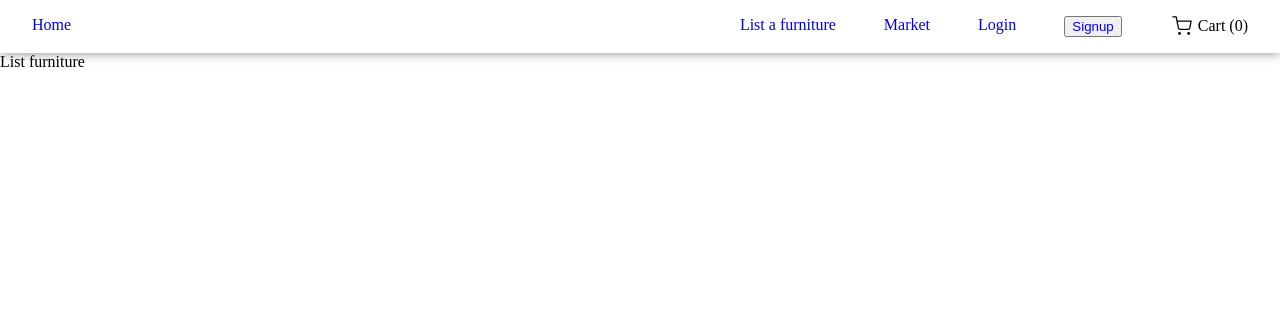
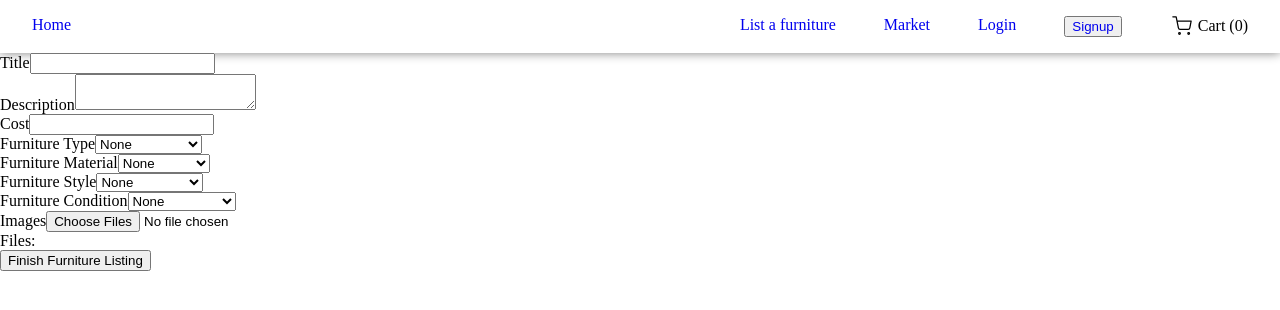
Before and after one commit to Asiandayboy/Antique-Furniture-Ecommerce, a React (Vite) app in the folder frontend/: page /list in a window 1280 px wide. Shown: the top 310 px of the page. Built offline with nearby package versions, Linux system fonts and the light colour scheme.

Commit message:
Add form validation for ListFurniture form

```diff
--- a/frontend/src/pages/ListFurniture.tsx
+++ b/frontend/src/pages/ListFurniture.tsx
@@ -1,11 +1,237 @@
+import { useState } from "react";
 import Navbar from "../components/Navbar";
 
+
+const NONE: string = "None"
+
+
+type FurnitureListing = {
+  title: string,
+  description: string,
+  cost: number,
+  type: string,
+  style: string,
+  condition: string,
+  material: string,
+}
+
+
+function validateForm(
+  listing: FurnitureListing,
+  imageFiles: File[]
+): [err: boolean, keyName: string | null] {
+
+  // validate form field text
+  for (const key in listing) {
+    const value = listing[key as keyof FurnitureListing]
+    switch (typeof value) {
+      case "string":
+        if (value.trim() == "" || value.trim() == NONE) {
+          return [true, key]
+        }
+        break
+      case "number":
+        if (value == 0) {
+          return [true, key]
+        }
+        break
+    }
+  }
+
+  // validate form field images
+  if (imageFiles.length == 0) {
+    return [true, "images"]
+  }
+
+  return [false, null]
+}
+
+
 export default function ListFurniture() {
+  const [listing, setListing] = useState<FurnitureListing>({
+    title: "",
+    description: "",
+    cost: 0,
+    type: NONE,
+    material: NONE,
+    style: NONE,
+    condition: NONE
+  })
+
+  const [imageFiles, setImageFiles] = useState<File[]>([])
+  const [currentFormErr, setCurrentFormErr] = useState<string | null>()
+
+
+
+  function onFormSubmit(e: React.FormEvent<HTMLFormElement>) {
+    e.preventDefault()
+
+    const [ formErr, keyName ] = validateForm(listing, imageFiles)
+
+    if (formErr) {
+      const errStr = keyName![0].toUpperCase() + keyName?.slice(1) // convert keyname to uppercase
+      setCurrentFormErr(errStr)
+    } else {
+      setCurrentFormErr(null)
+
+      const formData = new FormData()
+      formData.append("json_data", JSON.stringify(listing))
+      imageFiles.forEach((file, i) => {
+        formData.append("furniture_images", file)
+      })
+
+
+
+    }
+
+  }
+
+  function handleFileChange(e: React.ChangeEvent<HTMLInputElement>) {
+    if (e.target.files) {
+      setImageFiles(Array.from(e.target.files))
+    }
+  }
+
+
   return (
     <>
       <Navbar />
       <main>
-        List furniture
+        <div>
+          <form className="list-furniture_form" onSubmit={onFormSubmit} encType="multipart/form-data">
+            <div>
+              <label htmlFor="title">Title</label>
+              <input
+                type="text"
+                name="title"
+                title="Title of the furniture listing"
+                value={listing.title}
+                onChange={(e) => {
+                  setListing({...listing, title: e.currentTarget.value})
+                }}
+              />
+            </div>
+            <div>
+              <label htmlFor="description">Description</label>
+              <textarea
+                name="description"
+                id="description"
+                value={listing.description}
+                onChange={(e) => {
+                  setListing({...listing, description: e.currentTarget.value})
+                }}
+              />
+            </div>
+            <div>
+              <label htmlFor="cost">Cost</label>
+              <input
+                type="number"
+                name="cost"
+                id="cost"
+                value={listing.cost !== 0 ? listing.cost : ''}
+                onChange={(e) => {
+                  setListing({...listing, cost: +e.currentTarget.value})
+                }}
+              />
+            </div>
+            <div>
+              <label htmlFor="type">Furniture Type</label>
+              <select
+                name="type"
+                id="type"
+                value={listing.type}
+                onChange={(e) => {
+                  setListing({...listing, type: e.currentTarget.value})
+                }}
+              >
+                <option value={NONE}>{NONE}</option>
+                <option value="Bed">Bed</option>
+                <option value="Table">Table</option>
+                <option value="Nightstand">Nightstand</option>
+                <option value="Chair">Chair</option>
+                <option value="Cabinet">Cabinet</option>
+                <option value="Chest">Chest</option>
+                <option value="Armoire">Armoire</option>
+                <option value="Misc">Miscellaneous</option>
+              </select>
+            </div>
+            <div>
+              <label htmlFor="material">Furniture Material</label>
+              <select name="material" id="material" onChange={(e) => {
+                  setListing({...listing, material: e.currentTarget.value})
+                }}>
+                <option value={NONE}>{NONE}</option>
+                <option value="Tiger Maple">Tiger Maple</option>
+                <option value="Maple">Maple</option>
+                <option value="Oak">Oak</option>
+                <option value="Mahogany">Mahogany</option>
+                <option value="Chestnut">Chestnut</option>
+                <option value="Pine">Pine</option>
+                <option value="Rosewood">Rosewood</option>
+                <option value="Cherry">Cherry</option>
+                <option value="Birch">Birch</option>
+                <option value="Walnut">Walnut</option>
+                <option value="Other">Other</option>
+              </select>
+            </div>
+            <div>
+              <label htmlFor="style">Furniture Style</label>
+              <select name="style" id="style" onChange={(e) => {
+                  setListing({...listing, style: e.currentTarget.value})
+                }}>
+                <option value={NONE}>{NONE}</option>
+                <option value="Sheraton">Sheraton</option>
+                <option value="English">English</option>
+                <option value="Victorian">Victorian</option>
+                <option value="Baroque">Baroque</option>
+                <option value="Federal">Federal</option>
+                <option value="Rococo">Rococo</option>
+                <option value="Farmhouse">Farmhouse</option>
+                <option value="Contemporary">Contemporary</option>
+                <option value="Other">Other</option>
+              </select>
+            </div>
+            <div>
+              <label htmlFor="conditon">Furniture Condition</label>
+              <select name="condition" id="condition" onChange={(e) => {
+                  setListing({...listing, condition: e.currentTarget.value})
+                }}>
+                <option value={NONE}>{NONE}</option>
+                <option value="Mint">Mint</option>
+                <option value="Excellent">Excellent</option>
+                <option value="Good">Good</option>
+                <option value="Aged">Aged</option>
+                <option value="Restored">Restored</option>
+                <option value="Original Finish">Original Finish</option>
+              </select>
+            </div>
+            <div>
+              <div>
+                <label htmlFor="images">Images</label>
+                <input
+                  type="file"
+                  name="images"
+                  id="images"
+                  accept="image/jpeg,image/png"
+                  onChange={handleFileChange}
+                  multiple
+                />
+              </div>
+              <div>
+                <div>Files:</div>
+                <div>
+                  {imageFiles.map((file, i) => (
+                    <div key={i}>
+                      {file.name} --- {file.size} bytes
+                    </div>
+                  ))}
+                </div>
+              </div>
+            </div>
+            <button type="submit">Finish Furniture Listing</button>
+          </form>
+          {currentFormErr && <div>Form Error: Furniture {currentFormErr} is missing</div>}
+        </div>
       </main>
     </>
   )
```
